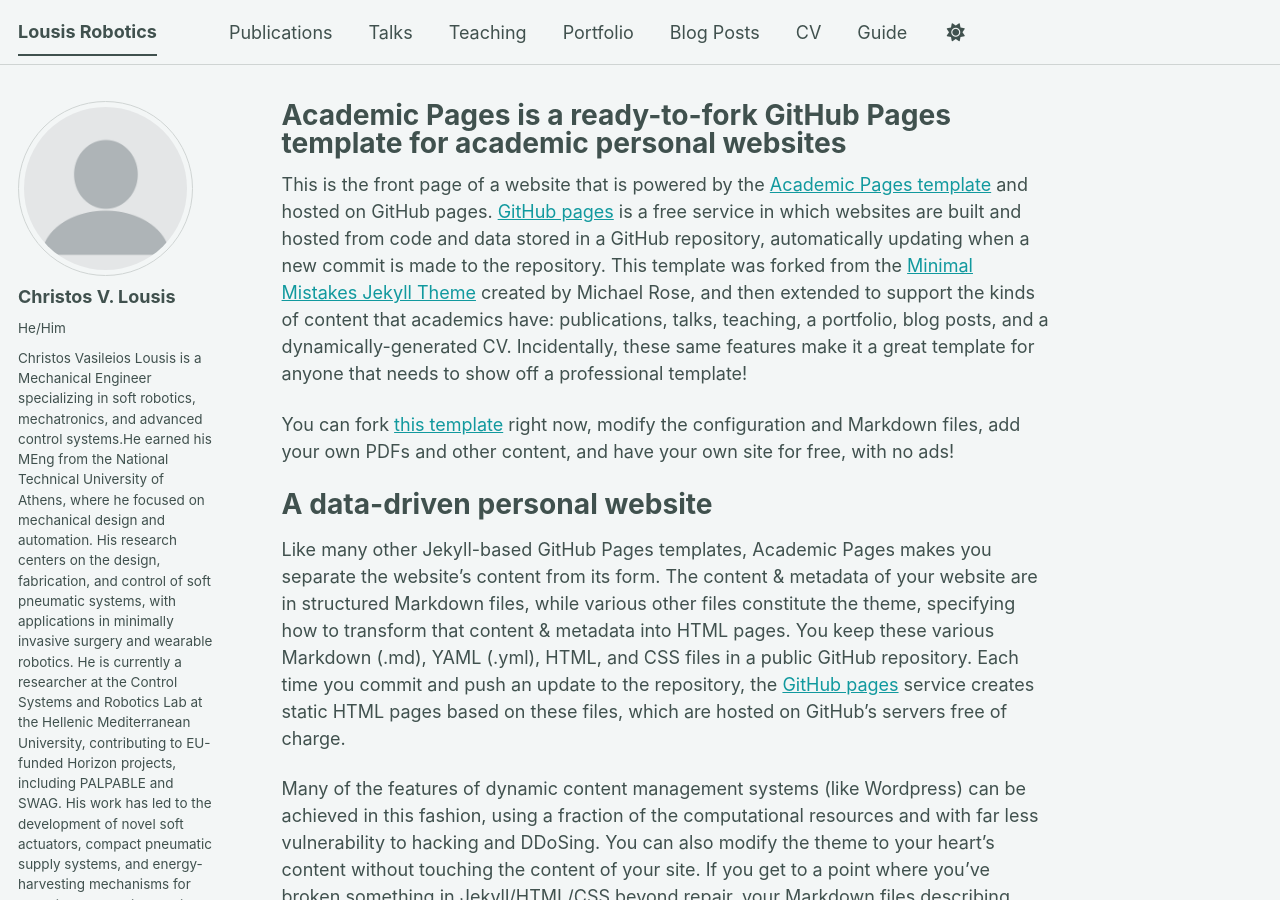
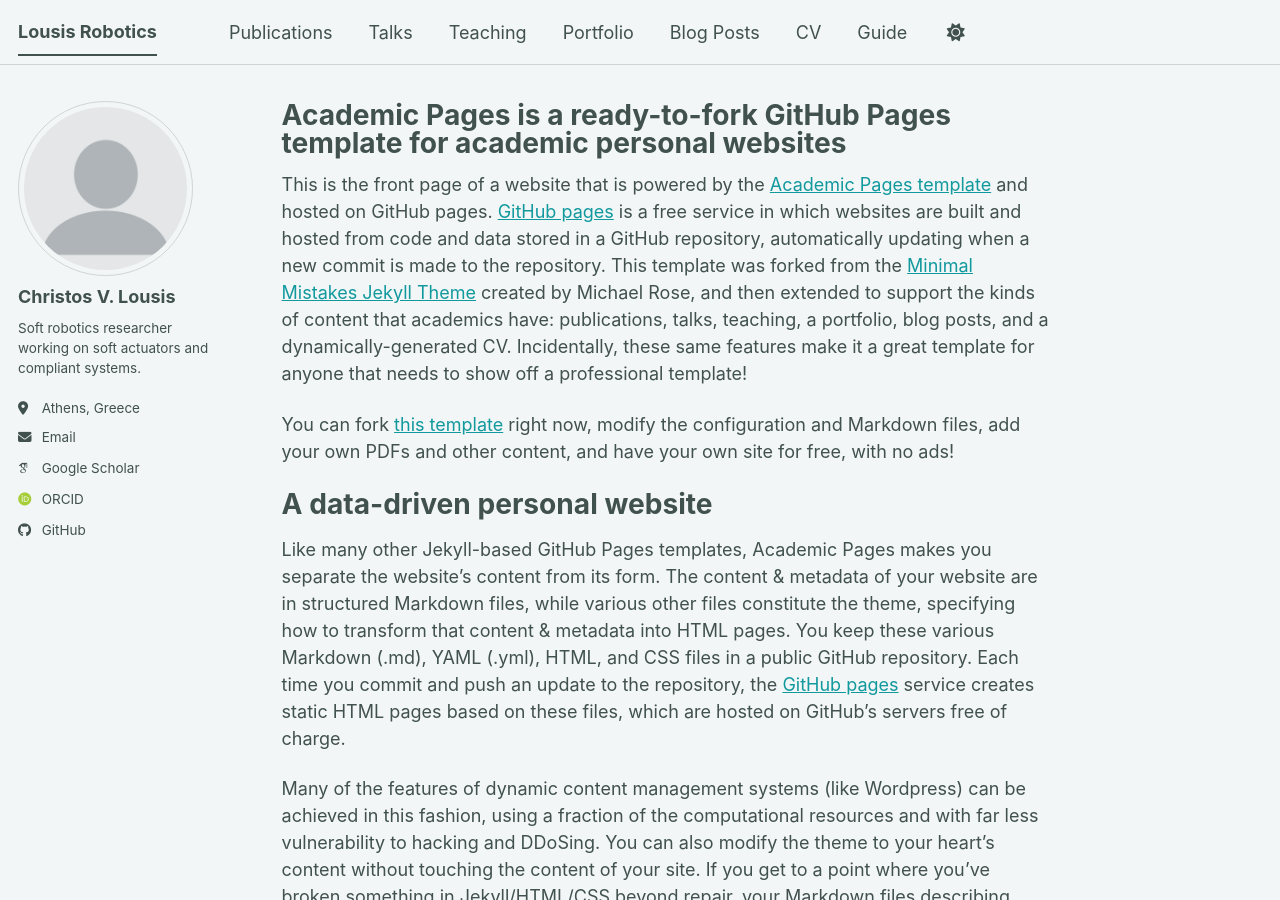
Before and after one commit to Tacrisnio/LousisRobotics.github.io, a Jekyll site: the page built from _pages/about.md, in a window 1280 px wide and 900 px high. Built offline with Jekyll 4.4.1, drawn with Linux system fonts in a browser that asks for light colours; some web fonts are replaced; a script bundle is joined from its source files by our own code; library files that are not in the unit come from our copies; some of the changed text lies outside the part shown.

Commit message:
_config.yml

```diff
--- a/_config.yml
+++ b/_config.yml
@@ -1,18 +1,10 @@
-# Welcome to Jekyll!
-#
-# This config file is meant for settings that affect your entire site, values
-# which you are expected to set up once and rarely need to edit after that.
-# For technical reasons, this file is *NOT* reloaded automatically when you use
-# `jekyll serve -l -H localhost`. If you change this file, please restart the
-# server process.
-
 # Basic Site Settings
 locale                   : "en-EU"
 site_theme               : "mint" # The available themes options are "default", "air", "sunrise", "mint", "dirt" and "contrast"
 title                    : "Lousis Robotics"
 title_separator          : "-"
 name                     : &name "Christos Vasileios Lousis"
-description              : &description "This website presents the academic and research work of Christos Vasileios Lousis, a Mechanical Engineer specializing in soft robotics, compliant mechanisms, and control systems. The site highlights projects and research focused on the design, simulation, and fabrication of soft pneumatic actuators, with applications in biomedical engineering and wearable robotics. It also includes work on modular conveying systems, energy-efficient actuation, and advanced mechatronic design. Here, you can find information about ongoing research in EU-funded projects, publications, technical skills, and selected engineering projects, as well as insights into methodologies combining mechanical design, control, and experimental validation."   # Update this with a general description of your site, this is the default if not overridden by a page
+description              : &description "Soft robotics researcher focused on soft actuators, compliant mechanisms, and bio-inspired systems."   # Update this with a general description of your site, this is the default if not overridden by a page
 url                      : https://lousisrobotics.github.io # The base hostname & protocol for your site e.g. "https://[your GitHub username].github.io",
                                                            # or if you already have some other page hosted on Github then use "https://[your GitHub username].github.io/[Your Repo Name]"
 baseurl                  : "" # the subpath of your site, e.g. "/blog"
@@ -25,62 +17,21 @@
   # Biographic information
   avatar           : "profile.png"
   name             : "Christos V. Lousis"
-  pronouns         : "He/Him"
-  bio              : "Christos Vasileios Lousis is a Mechanical Engineer specializing in soft robotics, mechatronics, and advanced control systems.He earned his MEng from the National Technical University of Athens, where he focused on mechanical design and automation. His research centers on the design, fabrication, and control of soft pneumatic systems, with applications in minimally invasive surgery and wearable robotics. He is currently a researcher at the Control Systems and Robotics Lab at the Hellenic Mediterranean University, contributing to EU-funded Horizon projects, including PALPABLE and SWAG. His work has led to the development of novel soft actuators, compact pneumatic supply systems, and energy-harvesting mechanisms for exosuit technologies. Christos has presented his work at international conferences such as RoboSoft and is actively involved in advancing bioinspired and compliant robotic systems. Alongside his research, he has experience in mechanical design, simulation, and structural engineering."
+  bio              : "Soft robotics researcher working on soft actuators and compliant systems."
   location         : "Athens, Greece"
-  employer         : "Hellenic Mediterrenean University (HMU)"
-  uri              : # URL
   email            : "lousiscris@gmail.com"
 
   # Academic websites
-  academia         : # URL
-  arxiv            : # URL - Update with the correct link to your profile
   googlescholar    : "https://scholar.google.com/citations?user=PS_CX0AAAAAJ"
-  inspire-hep      : # URL
-  impactstory      : # URL
   orcid            : "https://orcid.org/yourorcidurl"
-  semantic         : # URL
-  ssrn             : # URL
-  pubmed           : "https://www.ncbi.nlm.nih.gov/pubmed/?term=john+snow"
-  researchgate     : # URL
-  scopus           : # URL
-  zotero           : # URL
 
 
   # Repositories and software development
-  bitbucket        : # Username - Update with your username on the site
-  codepen          : # Username
-  dribbble         : # Username
   github           : "academicpages"
-  kaggle           : # Username
-  stackoverflow    : # User number or user number and name (i.e., use "1" or "1/jeff-atwood")
 
   # Social media
-  artstation       : # Username
-  bluesky          : "bsky.app" # Replace this with you Bluesky username
-  facebook         : # Username
-  flickr           : # Username
-  foursquare       : # Username
-  goodreads        : # Username
-  google_plus      : # Username
-  keybase          : # Username
-  instagram        : # Username
-  lastfm           : # Username
   linkedin         : # Username
-  mastodon         : # URL
-  medium           : # URL
-  pinterest        : # Username
-  soundcloud       : # Username
-  steam            : # Username
-  telegram         : # URL
-  tumblr           : # Username
-  twitter          : # Username for X / Twitter
-  vine             : # Username
-  weibo            : # Username
-  wikipedia        : # Username
-  xing             : # Username
-  youtube          : # Username
-  zhihu            : # Username
+
 
 # Publication Category - The following the list of publication categories and their headings
 publication_category:
```
